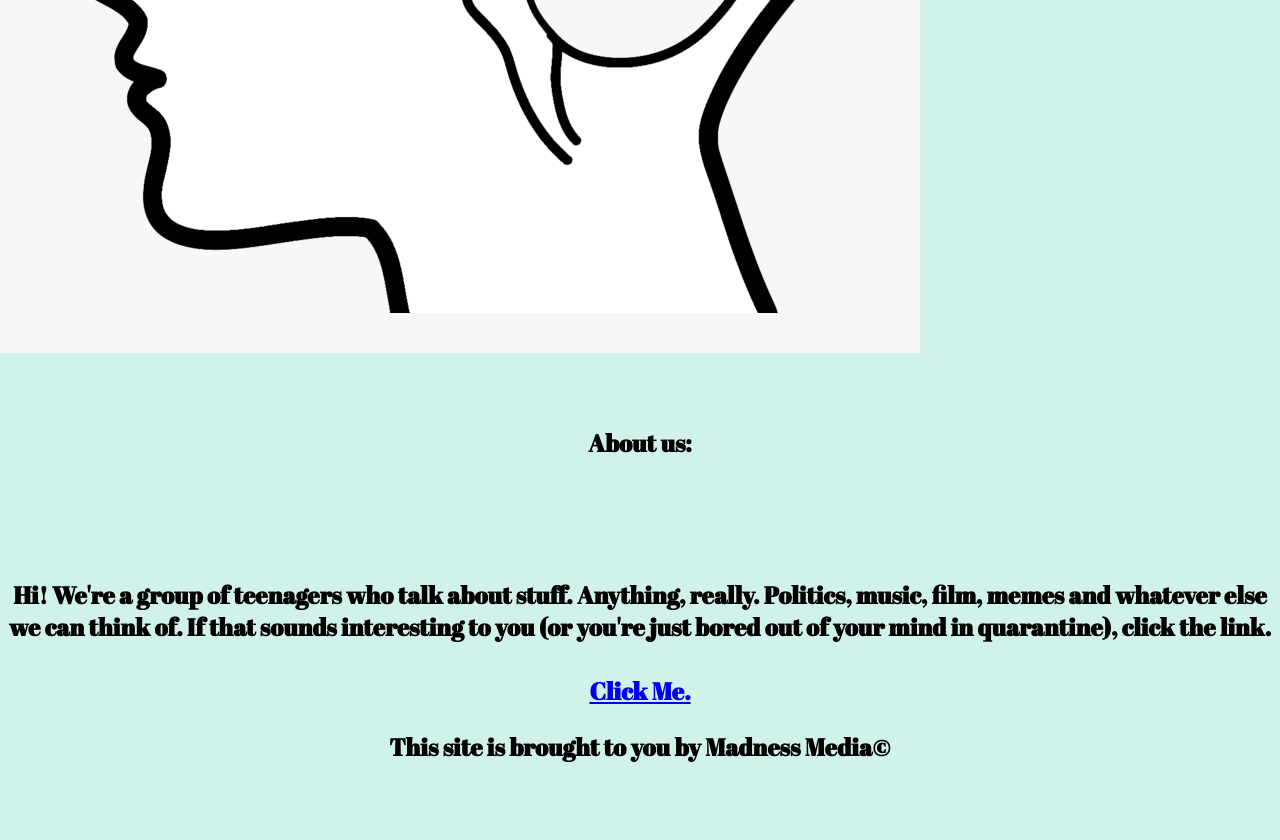
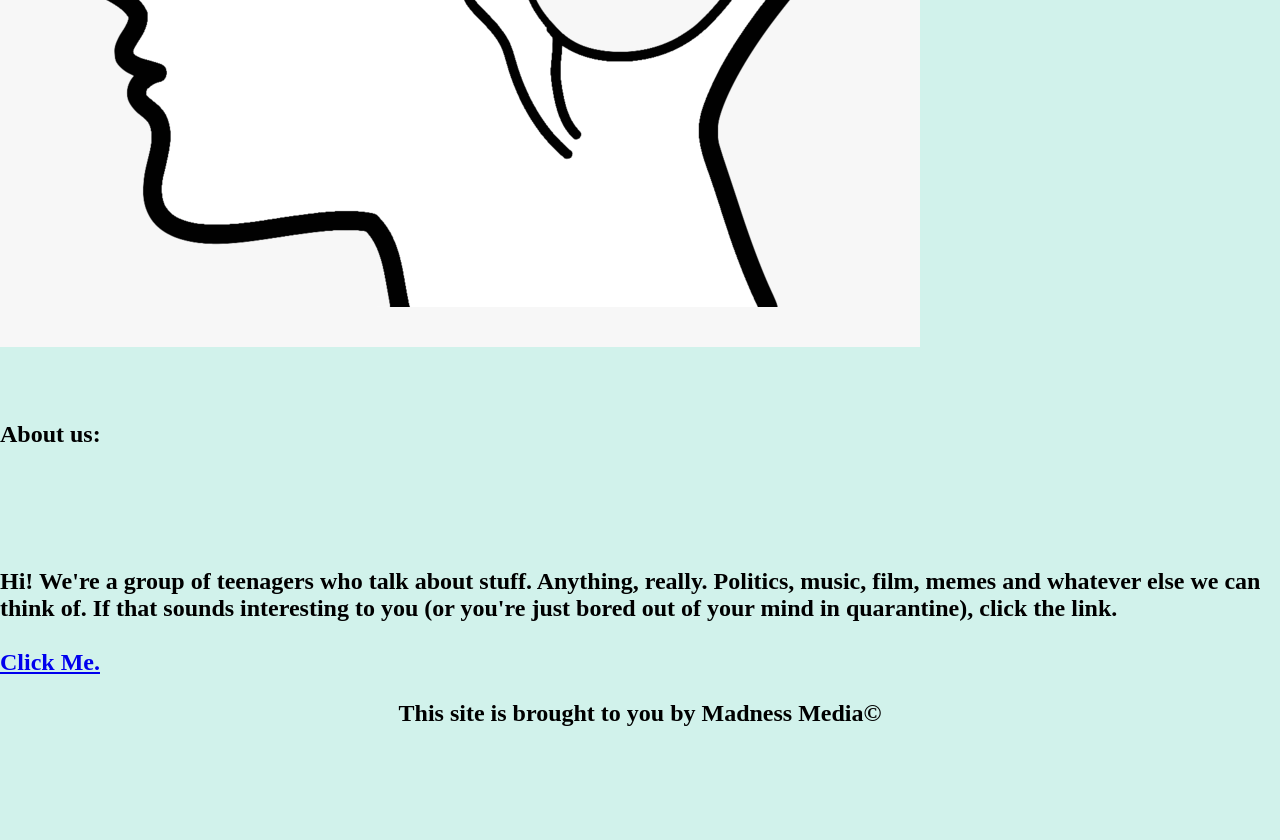
Before and after one commit to evanthegee/Method-to-our-madness, a plain HTML site: page index.html in a window 1280 px wide. Shown: the part 708-1548 px from the top of the page. Drawn offline with Linux system fonts and the light colour scheme.

Commit message:
Update index.css

```diff
--- a/css/index.css
+++ b/css/index.css
@@ -15,12 +15,13 @@ header img{
 
 h1, h2{
 	font-family: 'Abril Fatface', cursive;
-	text-align: center;
+	font-family: 'Source Serif Pro', serif;
 	padding-top:50px;
 	padding-bottom: 50px;
 }
 
 p{
 	font-family: 'Abril Fatface', cursive;
+	font-family: 'Source Serif Pro', serif;
 	text-align: center;
 }
```
